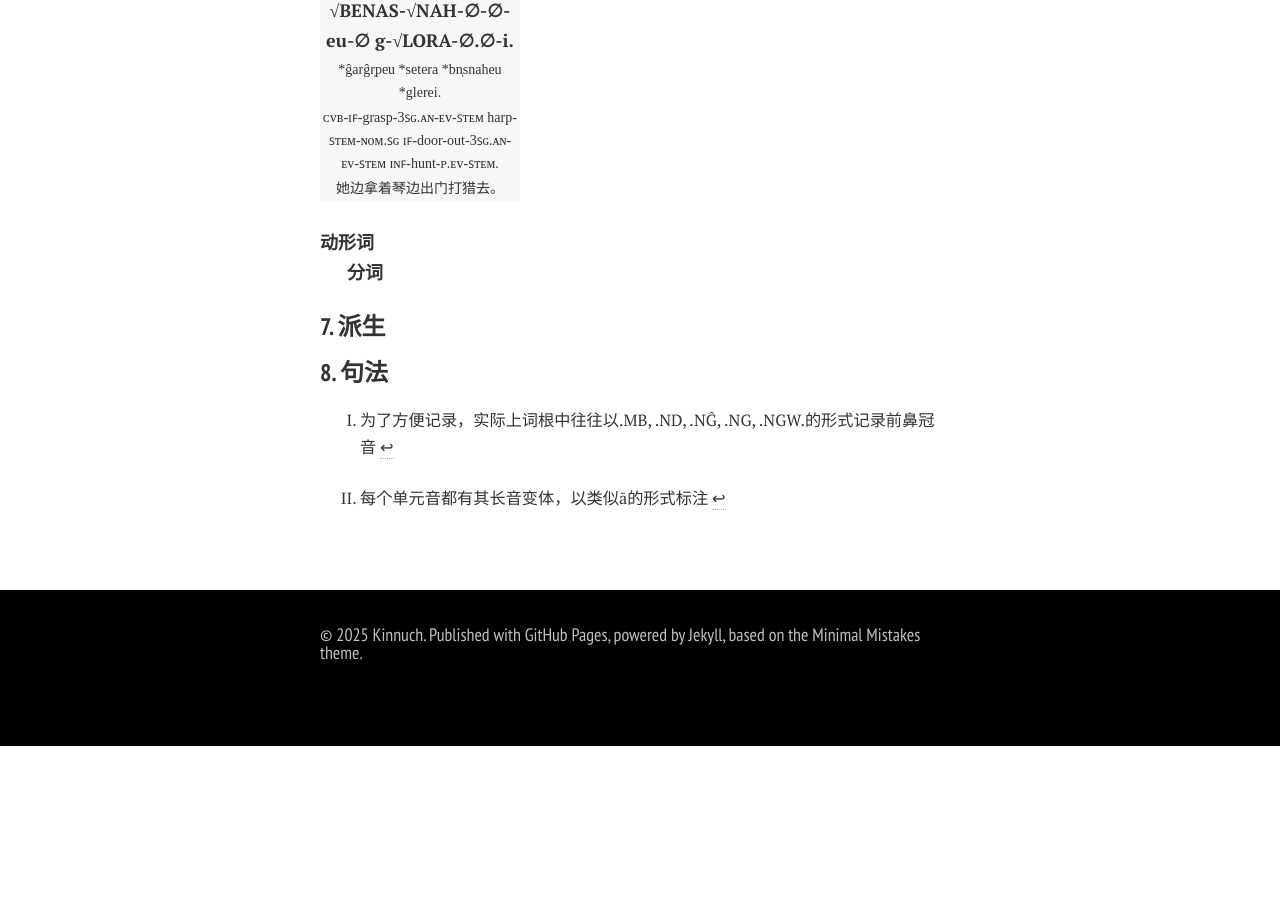
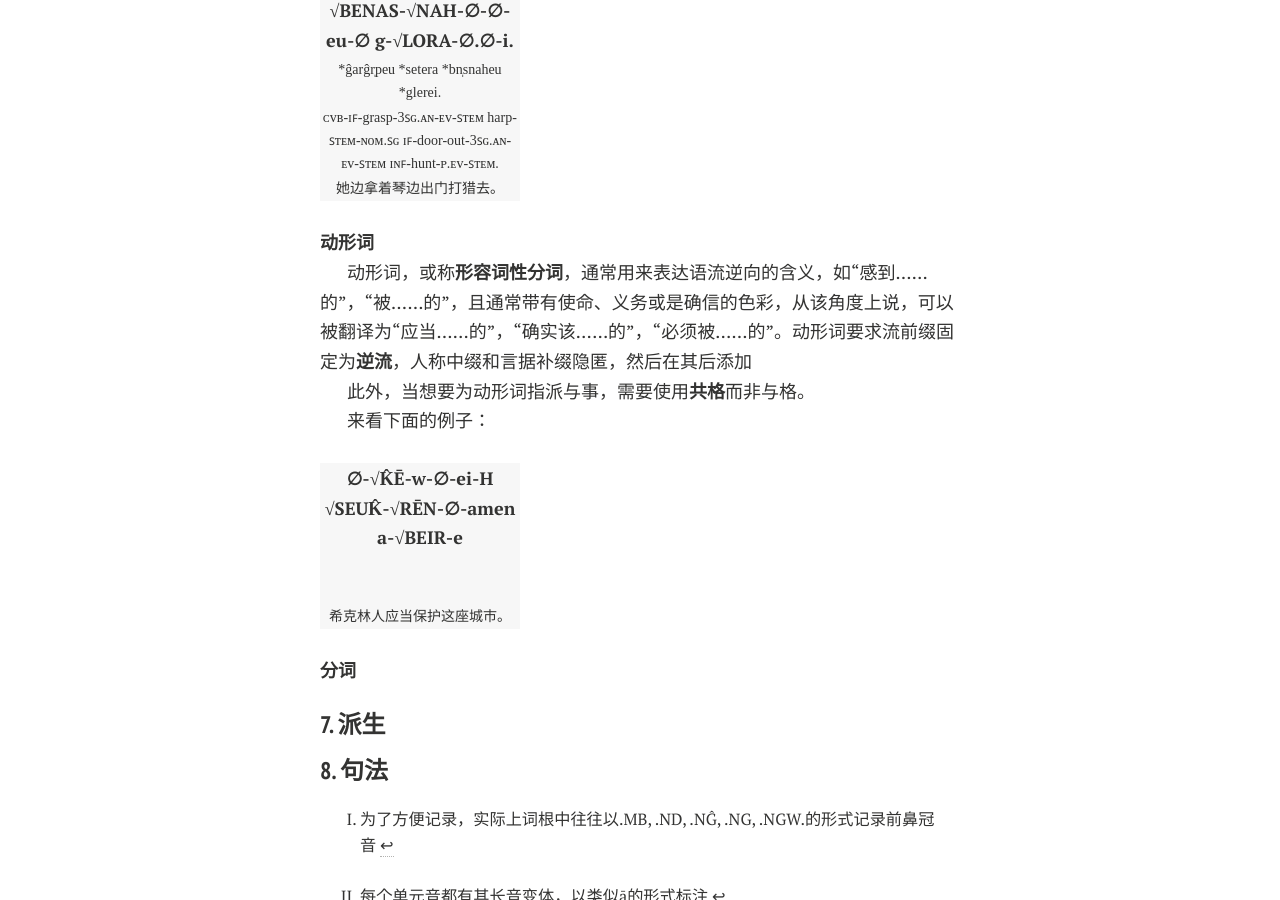
Before and after one commit to Kinnuch/kinnuch.github.io, a Jekyll site: the page built from laim/Proto-Shikṛin.md, in a window 1280 px wide and 900 px high, scrolled down 28960 px. Built offline with Jekyll 4.4.1, drawn with Linux system fonts in a browser that asks for light colours; nearby versions of some CDN libraries; comment, search, counter and statistics services are not loaded; a style sheet for code colours, icons or effects is not loaded; before the commit the page ends 29706 px from its top, so only the background shows below that.

Commit message:
Update Proto-Shikṛin.md

```diff
--- a/laim/Proto-Shikṛin.md
+++ b/laim/Proto-Shikṛin.md
@@ -713,6 +713,18 @@ Thematic词干缀通常是-ó-/-é-，Athematic词干缀则比较多样，其中
 
 **动形词**
 
+动形词，或称**形容词性分词**，通常用来表达语流逆向的含义，如“感到……的”，“被……的”，且通常带有使命、义务或是确信的色彩，从该角度上说，可以被翻译为“应当……的”，“确实该……的”，“必须被……的”。动形词要求流前缀固定为**逆流**，人称中缀和言据补缀隐匿，然后在其后添加
+
+此外，当想要为动形词指派与事，需要使用**共格**而非与格。
+
+来看下面的例子：
+
+| ∅-√K̂Ē-w-∅-ei-H √SEUK̂-√RĒN-∅-amen  a-√BEIR-e |
+| :-----------------------------------------: |
+|                                             |
+|                                             |
+|         希克林人应当保护这座城市。          |
+
 **分词**
 
 #### 7. 派生
```
